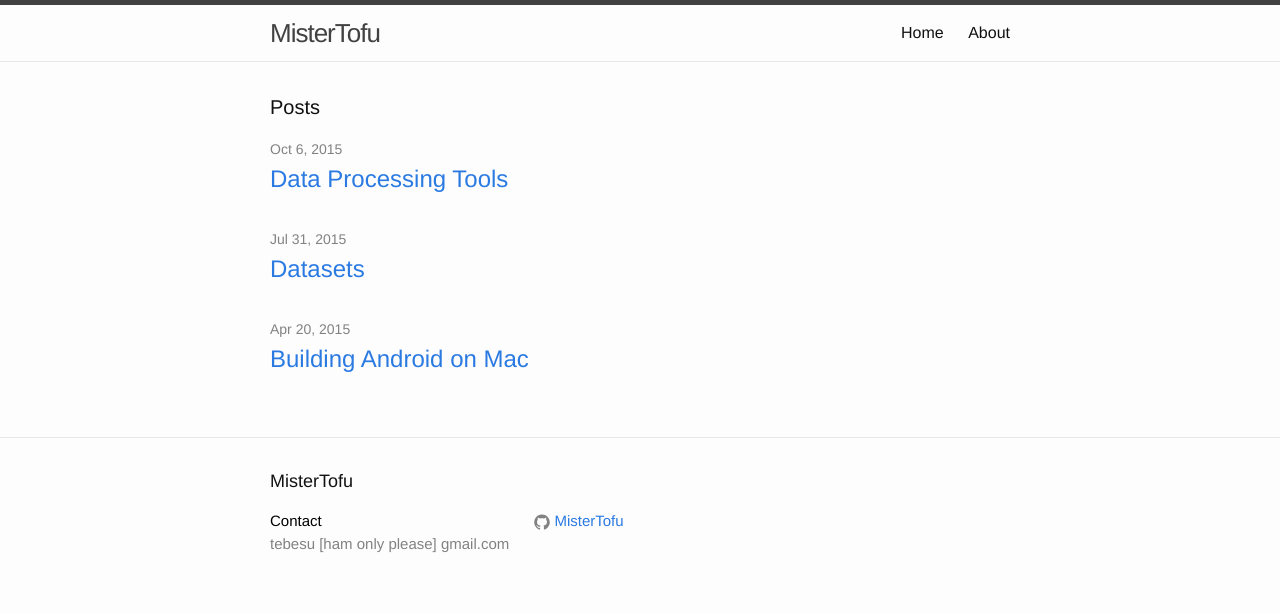
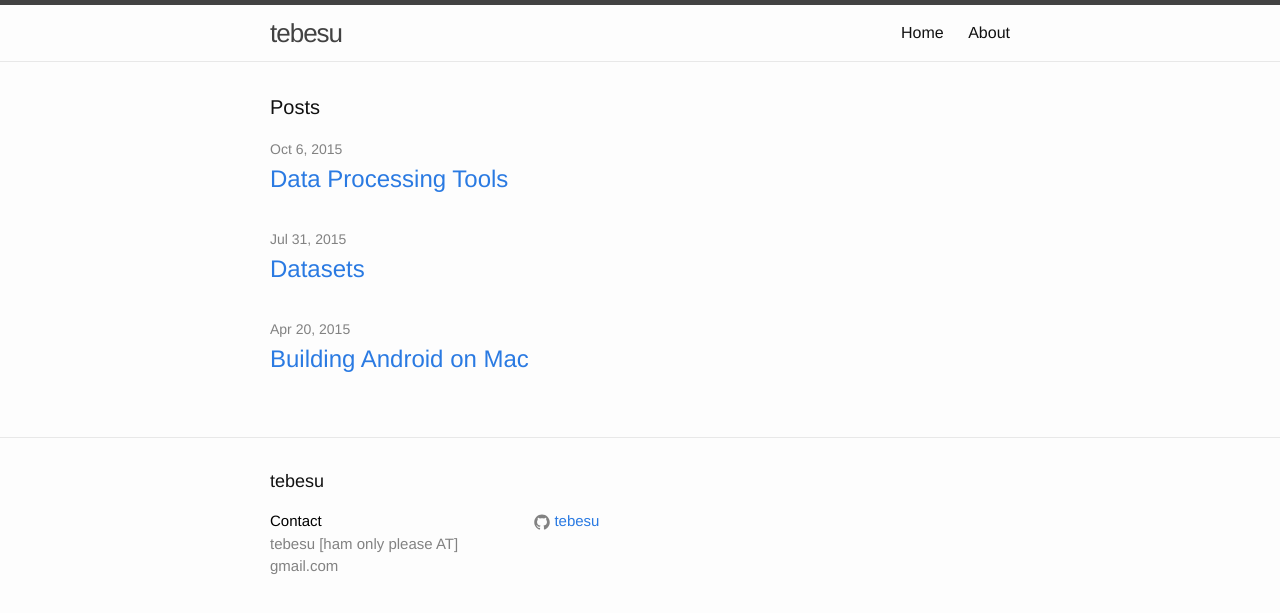
Before and after one commit to tebesu/tebesu.github.io, a Jekyll site: the page built from index.html, in a window 1280 px wide. Shown: the top 613 px of the page. Built offline with Jekyll 4.4.1, drawn with Linux system fonts in a browser that asks for light colours.

Commit message:
updating to username change

```diff
--- a/_config.yml
+++ b/_config.yml
@@ -1,11 +1,11 @@
 # Site settings
-title: MisterTofu
-email: tebesu [ham only please] gmail.com
+title: tebesu
+email: tebesu [ham only please AT] gmail.com
 description:
 baseurl: "" # the subpath of your site, e.g. /blog/
 url: "https://mistertofu.github.io/" # the base hostname & protocol for your site
 twitter_username:
-github_username:  MisterTofu
+github_username:  tebesu
 
 # Build settings
 markdown: kramdown
```
